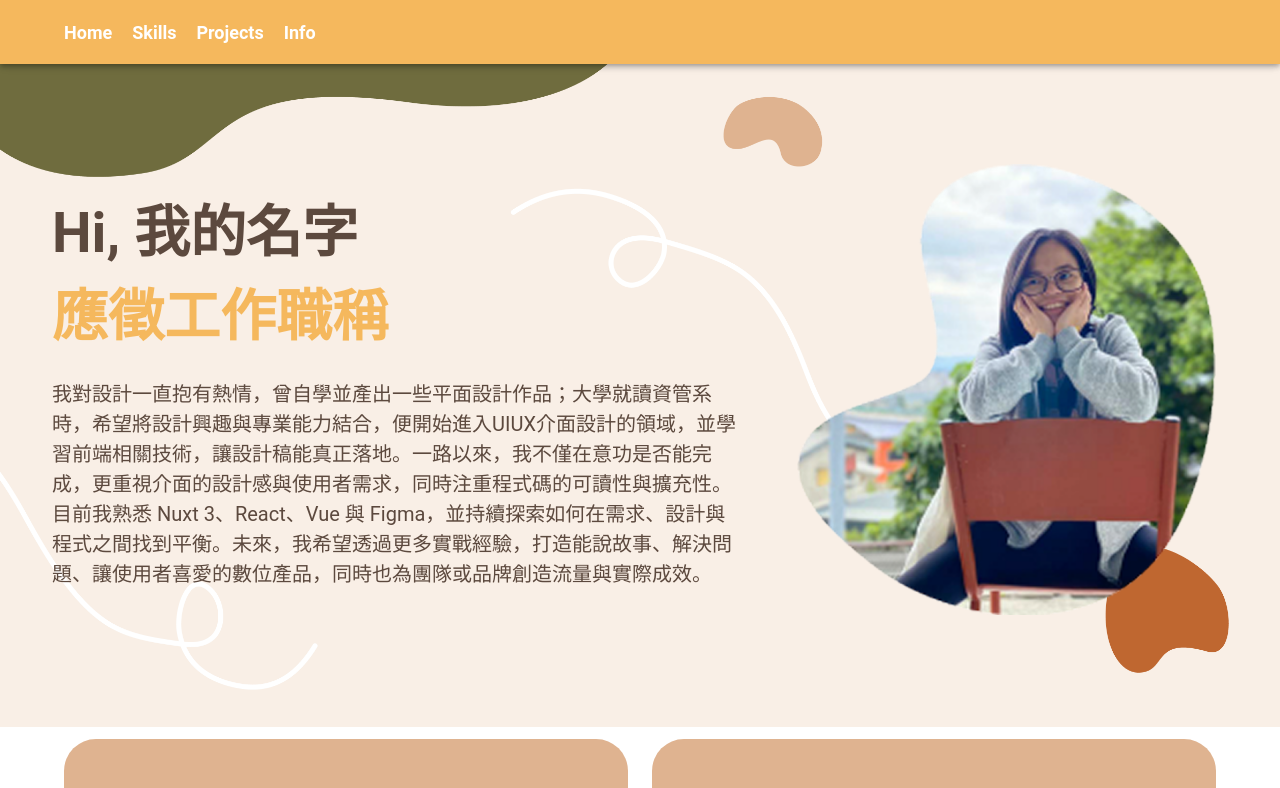
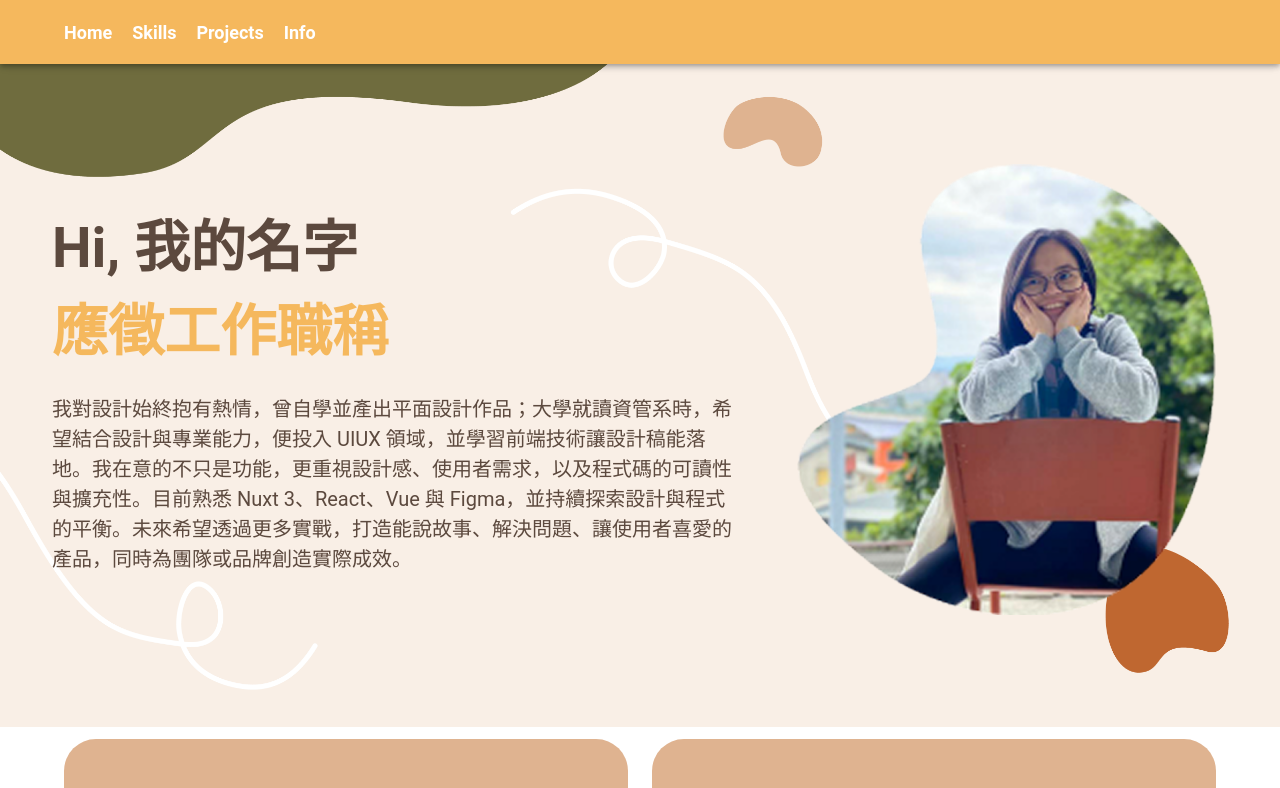
Before and after one commit to supeihau/my-portfolio-2025, a Nuxt app: page / in a window 1280 px wide. Shown: the top 788 px of the page. Built offline with nearby package versions, Linux system fonts and the light colour scheme.

Commit message:
fix: intro section on pad

```diff
--- a/components/intro.vue
+++ b/components/intro.vue
@@ -1,6 +1,6 @@
 <template>
     <v-row class="px-md-12 px-lg-16 px-8 custom-bg">
-        <v-col cols="12" md="6" lg="7" class="d-flex align-center pa-0">
+        <v-col cols="12" sm="6" md="6" lg="7" class="d-flex align-center pa-0">
             <div class="d-flex flex-column align-start justify-start">
                 <div class="text-brown"
                     :class="isDesktop ? 'text-h1-semi-bold': 'text-h2-semi-bold'">
@@ -12,13 +12,12 @@
                 </div>
                 <div class="mt-5 text-brown"
                     :class="isDesktop ? 'text-h5-regular': 'text-h6-regular'">
-                    我對設計一直抱有熱情，曾自學並產出一些平面設計作品；大學就讀資管系時，希望將設計興趣與專業能力結合，便開始進入UIUX介面設計的領域，並學習前端相關技術，讓設計稿能真正落地。一路以來，我不僅在意功是否能完成，更重視介面的設計感與使用者需求，同時注重程式碼的可讀性與擴充性。<br/>
-                    目前我熟悉 Nuxt 3、React、Vue 與 Figma，並持續探索如何在需求、設計與程式之間找到平衡。未來，我希望透過更多實戰經驗，打造能說故事、解決問題、讓使用者喜愛的數位產品，同時也為團隊或品牌創造流量與實際成效。
+                    我對設計始終抱有熱情，曾自學並產出平面設計作品；大學就讀資管系時，希望結合設計與專業能力，便投入 UIUX 領域，並學習前端技術讓設計稿能落地。我在意的不只是功能，更重視設計感、使用者需求，以及程式碼的可讀性與擴充性。目前熟悉 Nuxt 3、React、Vue 與 Figma，並持續探索設計與程式的平衡。未來希望透過更多實戰，打造能說故事、解決問題、讓使用者喜愛的產品，同時為團隊或品牌創造實際成效。
                 </div>
             </div>
         </v-col>
-        <v-col cols="12" md="6" lg="5" class="d-flex align-center justify-center justify-md-end" :class="!isDesktop && 'mt-5'">
-            <img src="/images/intro-pic.png" alt="intro-pic" style="width: 90%;"/>
+        <v-col cols="12" sm="6" md="6" lg="5" class="d-flex align-center justify-center justify-md-end" :class="!isDesktop && 'mt-5 pa-0'">
+            <img src="/images/intro-pic.png" alt="intro-pic" :class="isDesktop? 'profile-desktop' : 'w-100'"/>
         </v-col>
     </v-row>
 </template>
@@ -38,4 +37,12 @@ const { isDesktop } = useInnerWidth();
     padding-top: 100px;
     padding-bottom: 100px;
 }
+
+.profile-desktop {
+    width: 90%;
+}
+
+.profile-phone {
+    width: 100%;
+}
 </style>
```
